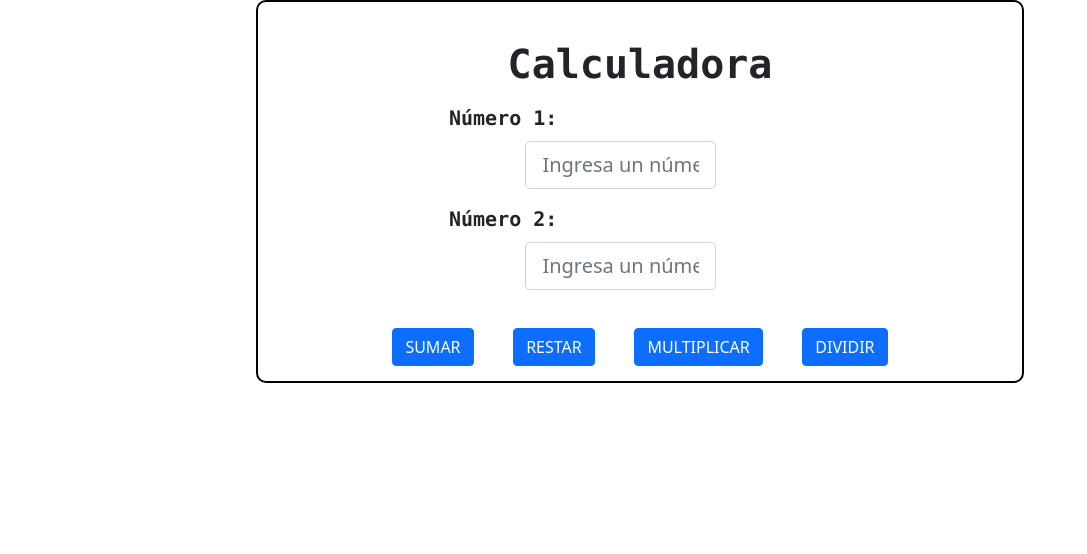
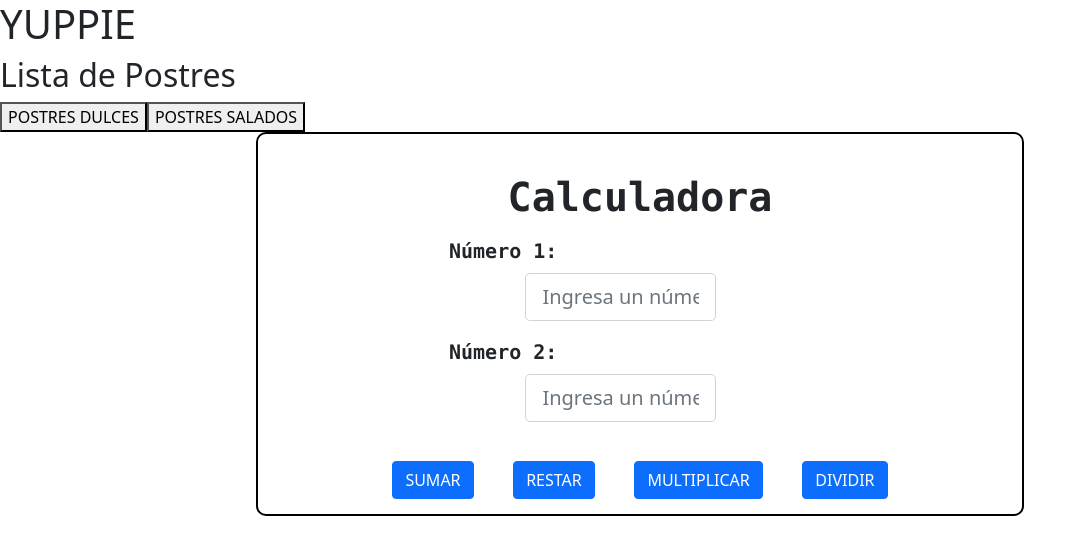
Before and after one commit to YukiDemon/Yupie, an Angular app: page / in a window 1280 px wide. Shown: the top 554 px of the page, without its empty margins (0-1087 px from the left). Built offline with nearby package versions, Linux system fonts and the light colour scheme.

Commit message:
Actualización 26/12/2022

```diff
--- a/src/app/Components/postres/postres-dulces/postres-dulces.component.ts
+++ b/src/app/Components/postres/postres-dulces/postres-dulces.component.ts
@@ -6,8 +6,6 @@ import { Component } from '@angular/core';
   styleUrls: ['./postres-dulces.component.css']
 })
 export class PostresDulcesComponent {
-
-
   sweetDessert : Array<any> = [
     {nombre:'Pie de Manzana', precio: 25 + ' ' + 'soles'},
     {nombre:'Pie de Piña', precio: 30 + ' ' + 'soles'},
--- a/src/app/Components/postres/postres.component.html
+++ /dev/null
@@ -1 +0,0 @@
-<p>postres works!</p>
--- a/src/app/Components/postres/postres.component.ts
+++ b/src/app/Components/postres/postres.component.ts
@@ -6,5 +6,4 @@ import { Component } from '@angular/core';
   styleUrls: ['./postres.component.css']
 })
 export class PostresComponent {
-
 }
--- a/src/app/app.component.html
+++ b/src/app/app.component.html
@@ -1,4 +1,4 @@
-<!-- <div class="Container">
+<div class="Container">
   <h1>YUPPIE</h1>
   <h2>Lista de Postres</h2>
   <button (click)="sweetHide()" [disabled]="SweetDisabled">
@@ -18,7 +18,7 @@
       <app-postres-salados></app-postres-salados>
     </div>
   </div>
-</div>-->
+</div>
 
 <div>
   <app-calculadora></app-calculadora>
--- a/src/app/app.module.ts
+++ b/src/app/app.module.ts
@@ -3,8 +3,8 @@ import { BrowserModule } from '@angular/platform-browser';
 
 import { AppRoutingModule } from './app-routing.module';
 import { AppComponent } from './app.component';
-import { PostresDulcesComponent } from './Components/Postres/postres-dulces/postres-dulces.component';
-import { PostresSaladosComponent } from './Components/Postres/postres-salados/postres-salados.component';
+import { PostresDulcesComponent } from './Components/postres/postres-dulces/postres-dulces.component';
+import { PostresSaladosComponent } from './Components/postres/postres-salados/postres-salados.component';
 import { CalculadoraComponent } from './Components/calculadora/calculadora.component';
 
 @NgModule({
```
